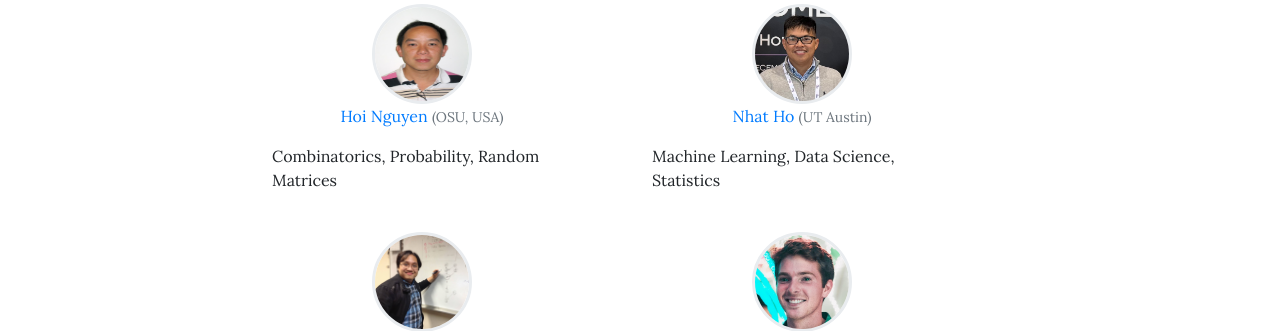
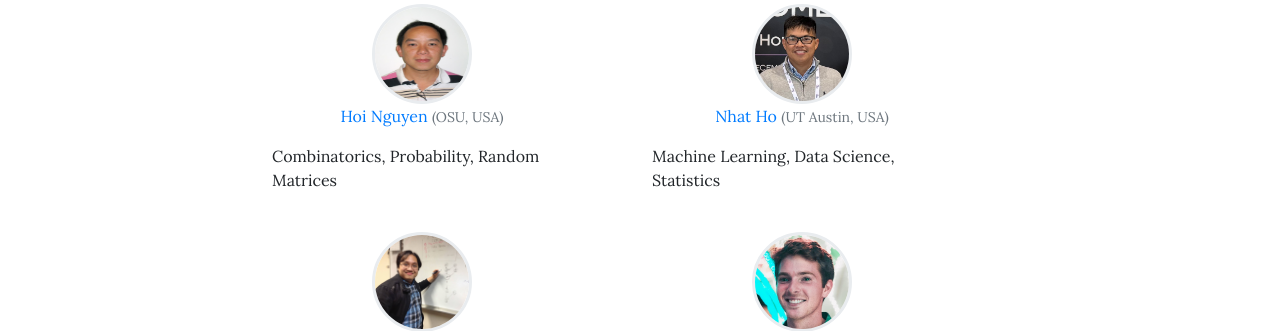
Before and after one commit to adm-vietnam/adm-vietnam.github.io, a Jekyll site: the page built from pages/Program.md, in a window 1280 px wide. Shown: the part 419-750 px from the top of the page. Built offline with Jekyll 4.4.1, drawn with Linux system fonts in a browser that asks for light colours.

Commit message:
Update Mentors.yml

```diff
--- a/_data/Mentors.yml
+++ b/_data/Mentors.yml
@@ -6,7 +6,7 @@
     Combinatorics, Probability, Random Matrices
 
 - name: Nhat Ho
-  affiliation: UT Austin
+  affiliation: UT Austin, USA
   homepage: https://nhatptnk8912.github.io/
   image: assets/theme/images/Nhat_Ho.jpg # Can be external link
   description: Machine Learning, Data Science, Statistics
```
